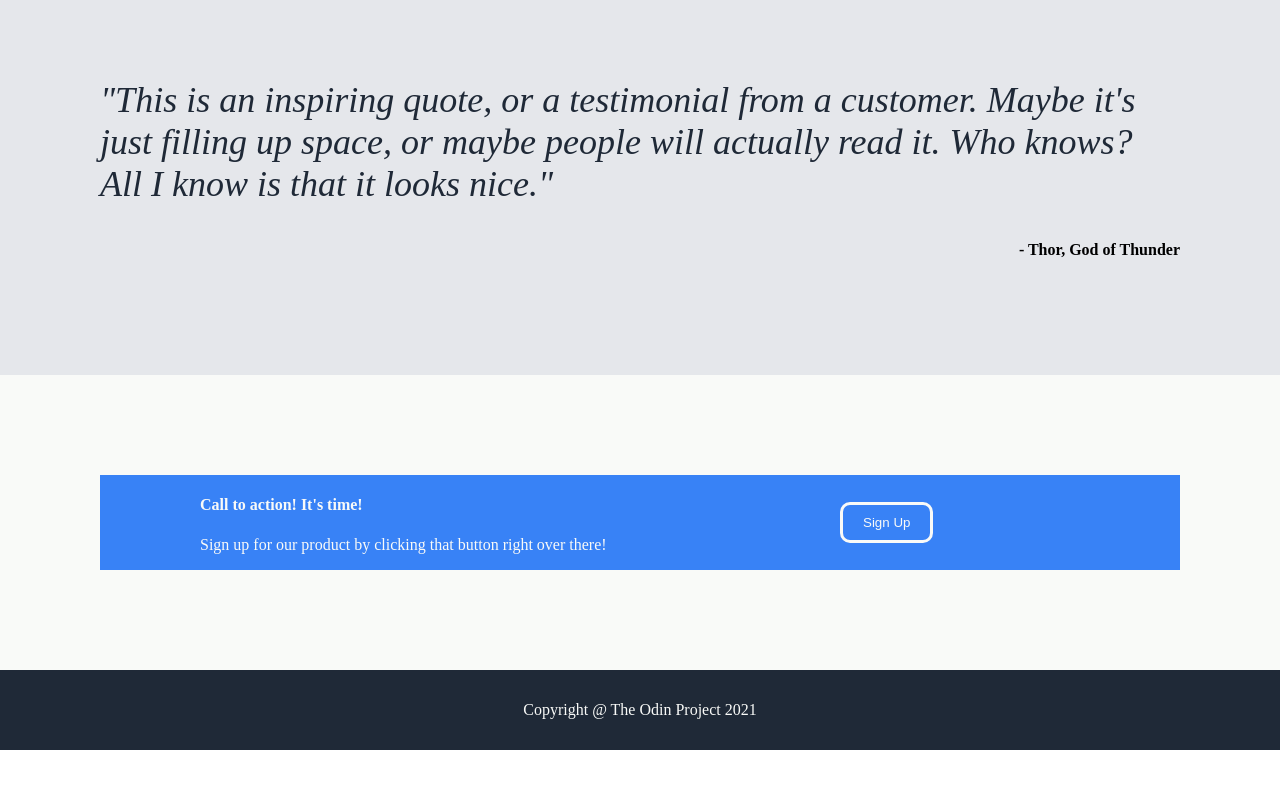
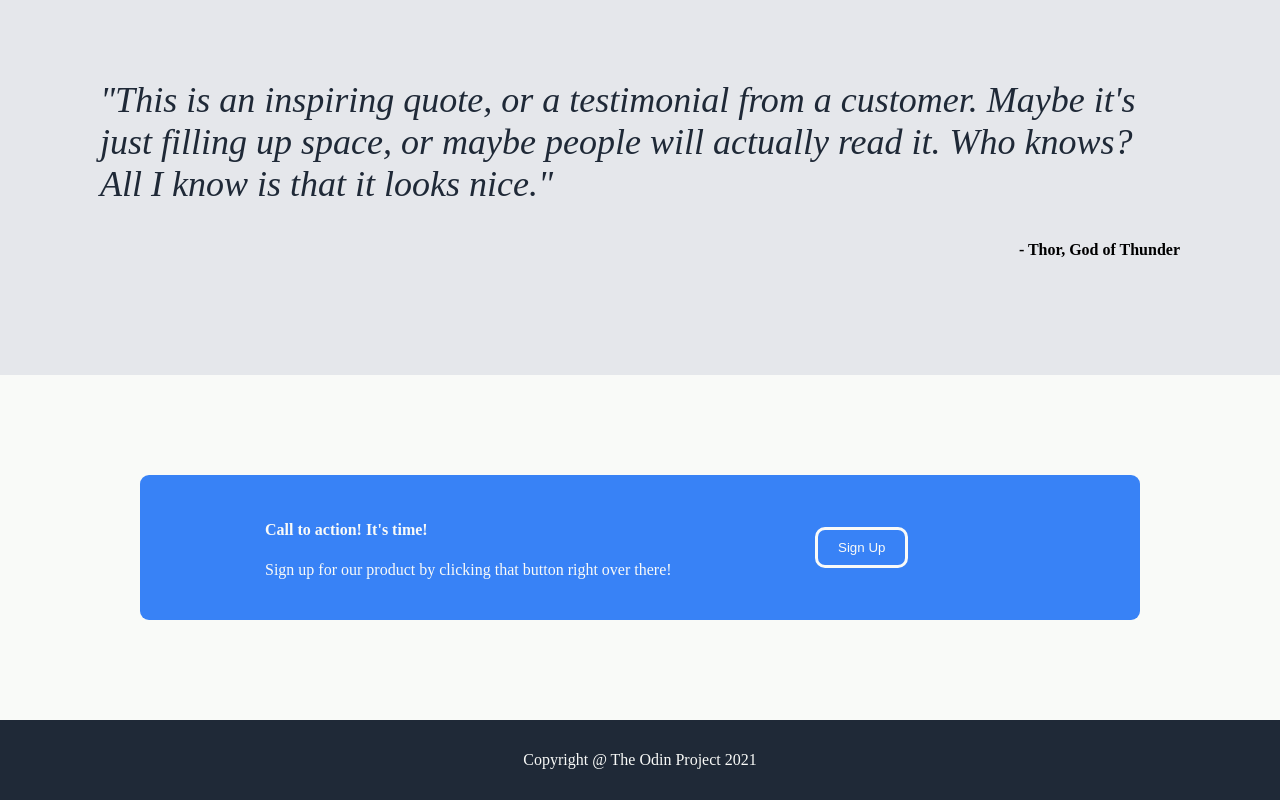
Before and after one commit to JordanS3387/practive_website, a plain HTML site: page index.html in a window 1280 px wide. Shown: the part 864-1664 px from the top of the page. Before the commit the page ends 1614 px from the top, so only its background shows below. Drawn offline with Linux system fonts and the light colour scheme.

Commit message:
fixed alligment issue

```diff
--- a/style.css
+++ b/style.css
@@ -192,6 +192,10 @@ html, body {
     justify-content: space-between;
     align-items: center;
     width: 100%;
+    padding: 25px;
+    border-radius: 9px;
+    margin: 0 auto;
+    max-width: 950px;
 }
 
 
```
